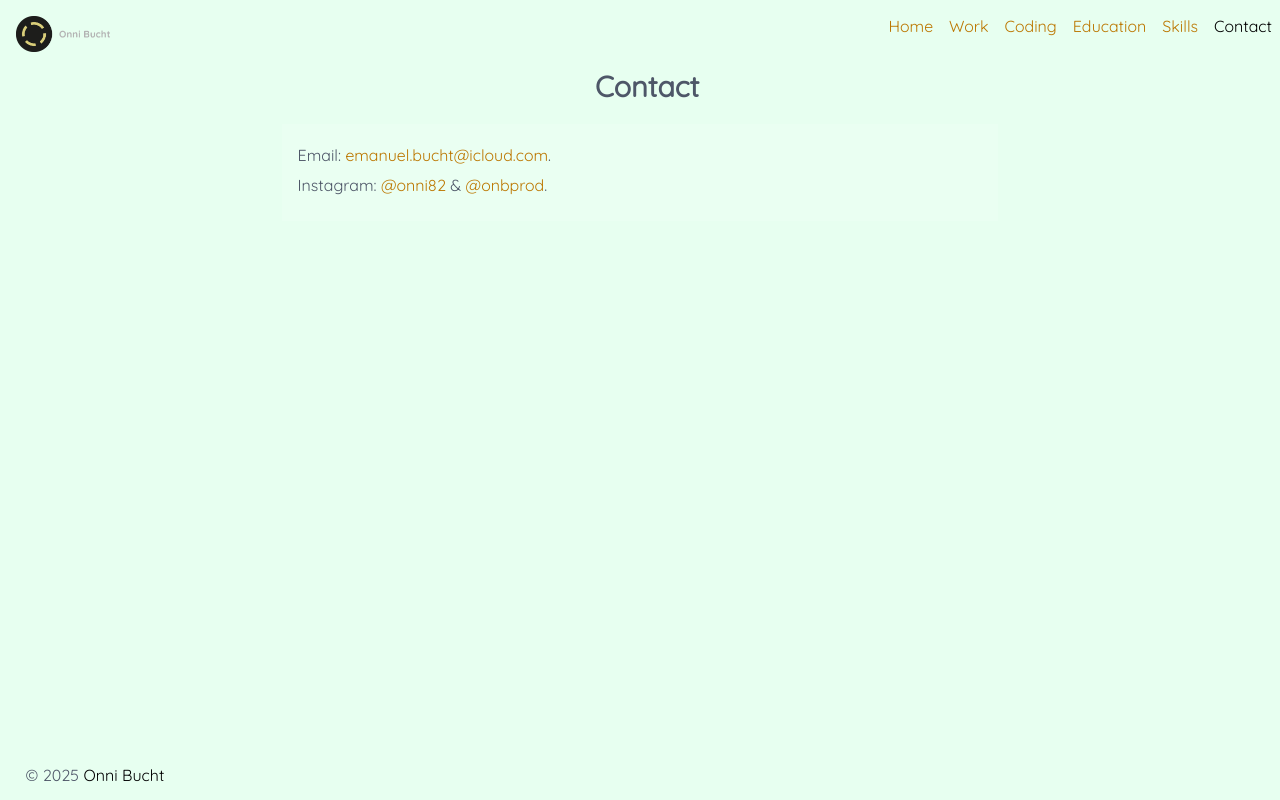
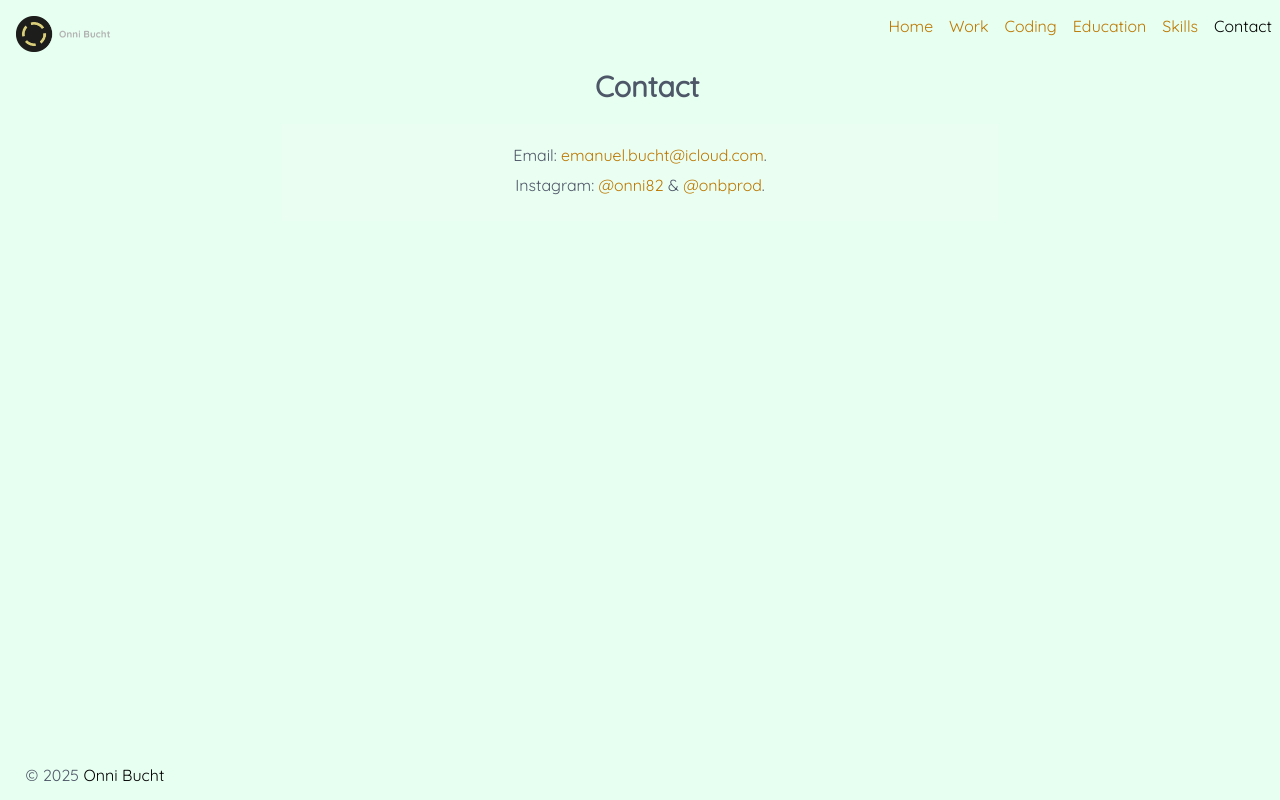
Before and after one commit to onni82/onni82.github.io, a React (Vite) app: page /contact in a window 1280 px wide. Built offline with nearby package versions, Linux system fonts and the light colour scheme.

Commit message:
contact page centered

```diff
--- a/src/pages/Contact.tsx
+++ b/src/pages/Contact.tsx
@@ -4,7 +4,7 @@ const Contact: React.FC = () => {
 	return (
 		<>
 			<h1>Contact</h1>
-			<div>
+			<div className="container">
 				<section>
 					<p>Email: <a href="mailto:emanuel.bucht@icloud.com">emanuel.bucht@icloud.com</a>.</p>
 					<p>Instagram: <a href="https://instagram.com/onni82" target="_blank" rel="noreferrer nofollow">@onni82</a> &amp; <a href="https://instagram.com/onbprod" target="_blank" rel="noreferrer nofollow">@onbprod</a>.</p>
--- a/src/styles/global.css
+++ b/src/styles/global.css
@@ -153,7 +153,7 @@ main > div > section {
 		width: 56vw;
 		margin: 0 auto;
 	}
-	main > h1 {
+	main > h1, .container {
 		text-align: center;
 	}
 }
```
